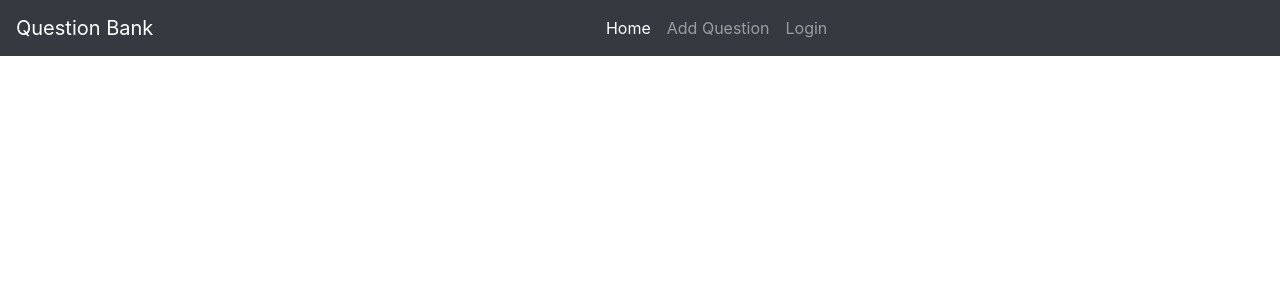
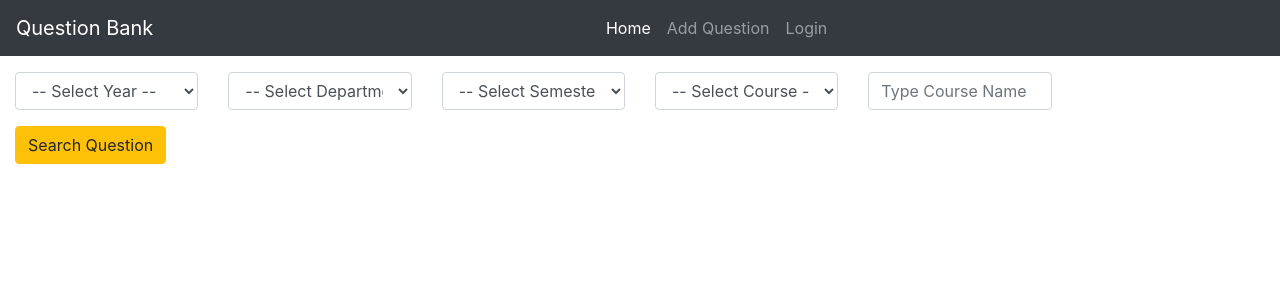
Before and after one commit to farhapartex/qbank-frontend, a Vue app: page / in a window 1280 px wide. Shown: the top 300 px of the page. Built offline with nearby package versions, Linux system fonts and the light colour scheme.

Commit message:
search options added

```diff
--- /dev/null
+++ b/src/components/SearchBox.vue
@@ -0,0 +1,69 @@
+<template>
+  <div class="searchBox mt-3">
+    <div class="container-fluid">
+      <div class="row">
+        <div class="col-md-2 col-lg-2 col-sm-2">
+          <div class="form-group">
+            <select class="form-control">
+              <option value>-- Select Year --</option>
+              <option value>2000</option>
+              <option value>2001</option>
+              <option value>2002</option>
+            </select>
+          </div>
+        </div>
+        <div class="col-md-2 col-lg-2 col-sm-2">
+          <div class="form-group">
+            <select class="form-control">
+              <option value>-- Select Department --</option>
+              <option value>Mathematics</option>
+              <option value>Statistics</option>
+              <option value>Physics</option>
+            </select>
+          </div>
+        </div>
+        <div class="col-md-2 col-lg-2 col-sm-2">
+          <div class="form-group">
+            <select class="form-control">
+              <option value>-- Select Semester --</option>
+              <option value>First Semester</option>
+              <option value>Secnd Semester</option>
+            </select>
+          </div>
+        </div>
+        <div class="col-md-2 col-lg-2 col-sm-2">
+          <div class="form-group">
+            <select class="form-control">
+              <option value>-- Select Course --</option>
+              <option value>Mat 120</option>
+              <option value>Mat 320</option>
+            </select>
+          </div>
+        </div>
+        <div class="col-md-2 col-lg-2 col-sm-2">
+          <div class="form-group">
+            <input type="text" class="form-control" placeholder="Type Course Name" />
+          </div>
+        </div>
+        <div class="col-md-3 col-lg-3 col-sm-3">
+          <div class="form-group">
+            <button class="btn btn-warning">Search Question</button>
+          </div>
+        </div>
+      </div>
+    </div>
+  </div>
+</template>
+
+<script lang="ts">
+// @ is an alias to /src
+import { Component, Prop, Vue } from "vue-property-decorator";
+
+@Component({
+  name: "SearchBox",
+  components: {}
+})
+export default class SearchBox extends Vue {
+  // dummy
+}
+</script>
--- a/src/views/Home.vue
+++ b/src/views/Home.vue
@@ -1,6 +1,7 @@
 <template>
   <div class="home">
     <Navigation></Navigation>
+    <SearchBox></SearchBox>
   </div>
 </template>
 
@@ -8,10 +9,11 @@
 // @ is an alias to /src
 import { Component, Prop, Vue } from "vue-property-decorator";
 import Navigation from "@/components/Navigation.vue";
+import SearchBox from "@/components/SearchBox.vue";
 
 @Component({
   name: "Home",
-  components: { Navigation }
+  components: { Navigation, SearchBox }
 })
 export default class Home extends Vue {
   // dummy
```
